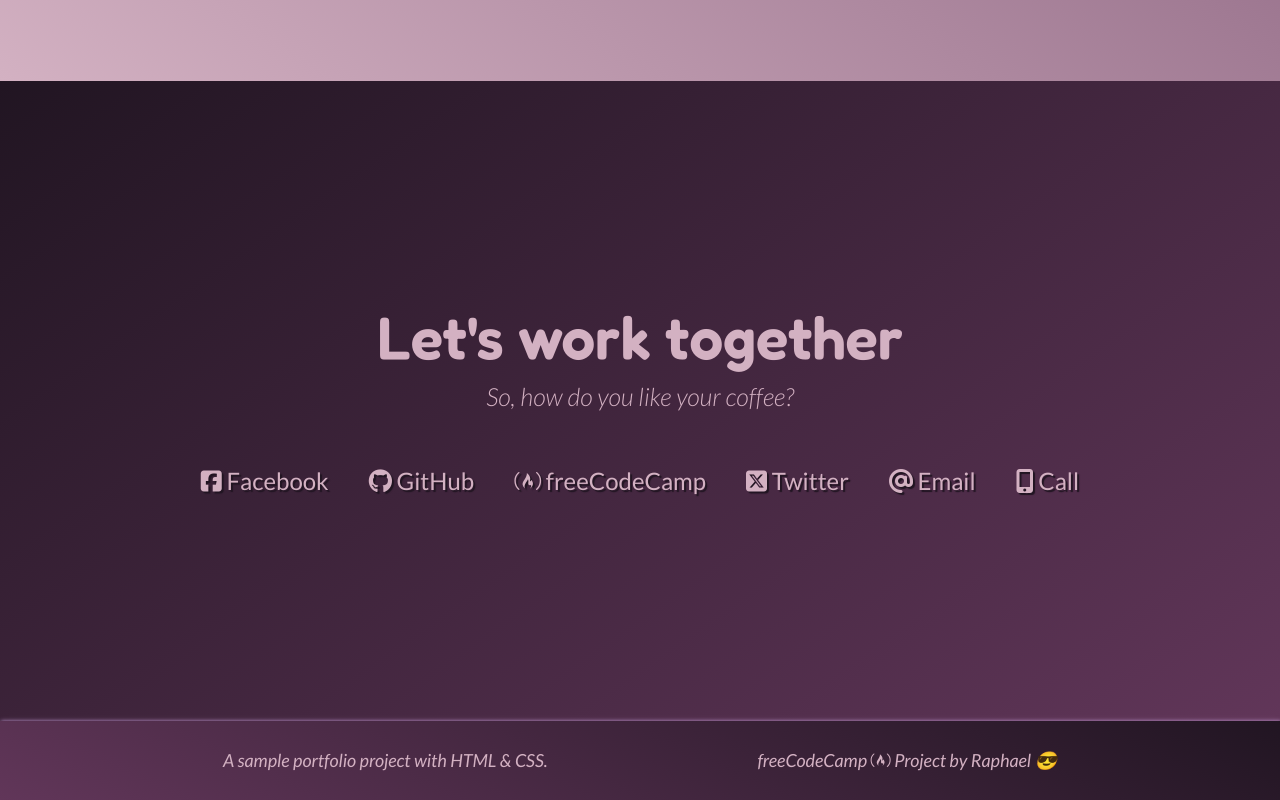
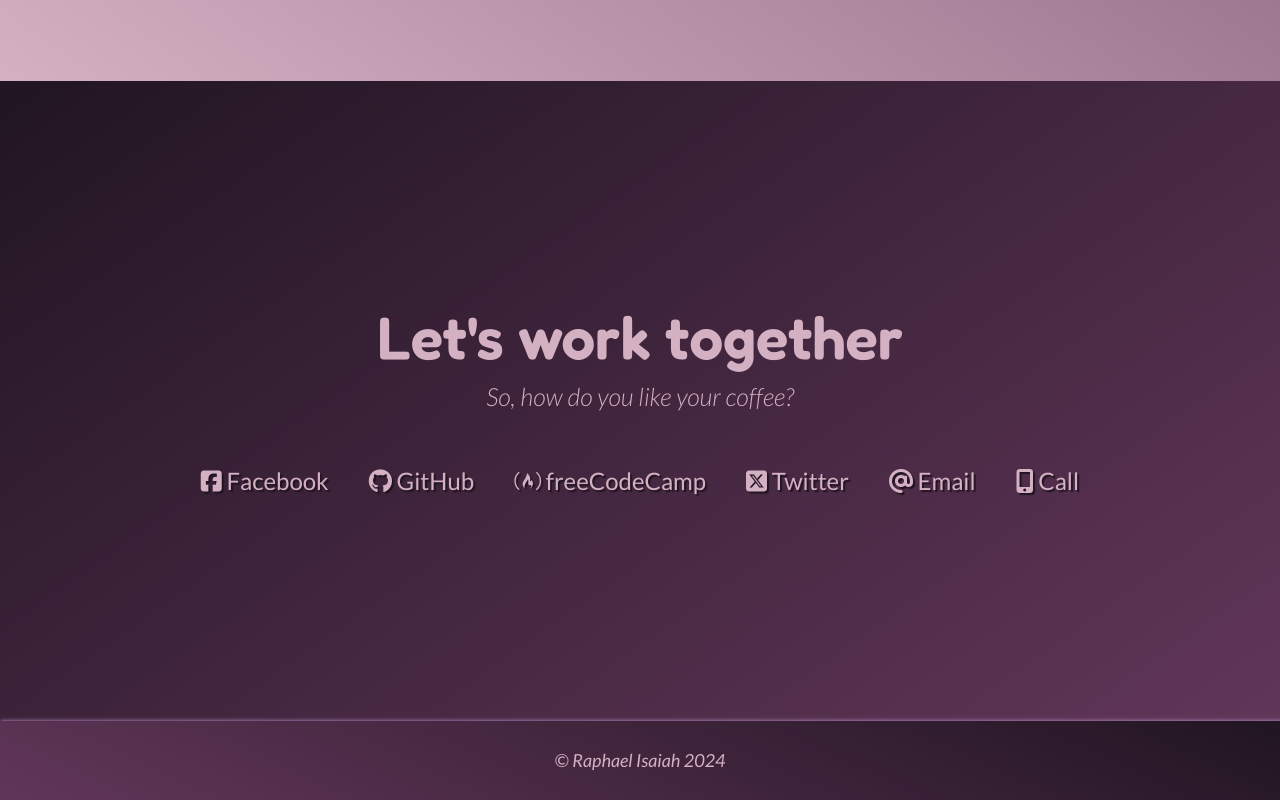
Before and after one commit to RaphaelIsaiah/My-Portfolio, a plain HTML site: page index.html in a window 1280 px wide. Shown: the part 1915-2715 px from the top of the page. Drawn offline with Linux system fonts and the light colour scheme.

Commit message:
Edited the footer.

```diff
--- a/index.html
+++ b/index.html
@@ -252,11 +252,7 @@
     <!-- START FOOTER SECTION -->
 
     <footer>
-      <p>A sample portfolio project with HTML & CSS.</p>
-      <p>
-        freeCodeCamp <i class="fa-brands fa-free-code-camp"></i> Project by
-        Raphael 😎
-      </p>
+      <p>&copy; Raphael Isaiah 2024</p>
     </footer>
   </body>
 </html>
```
